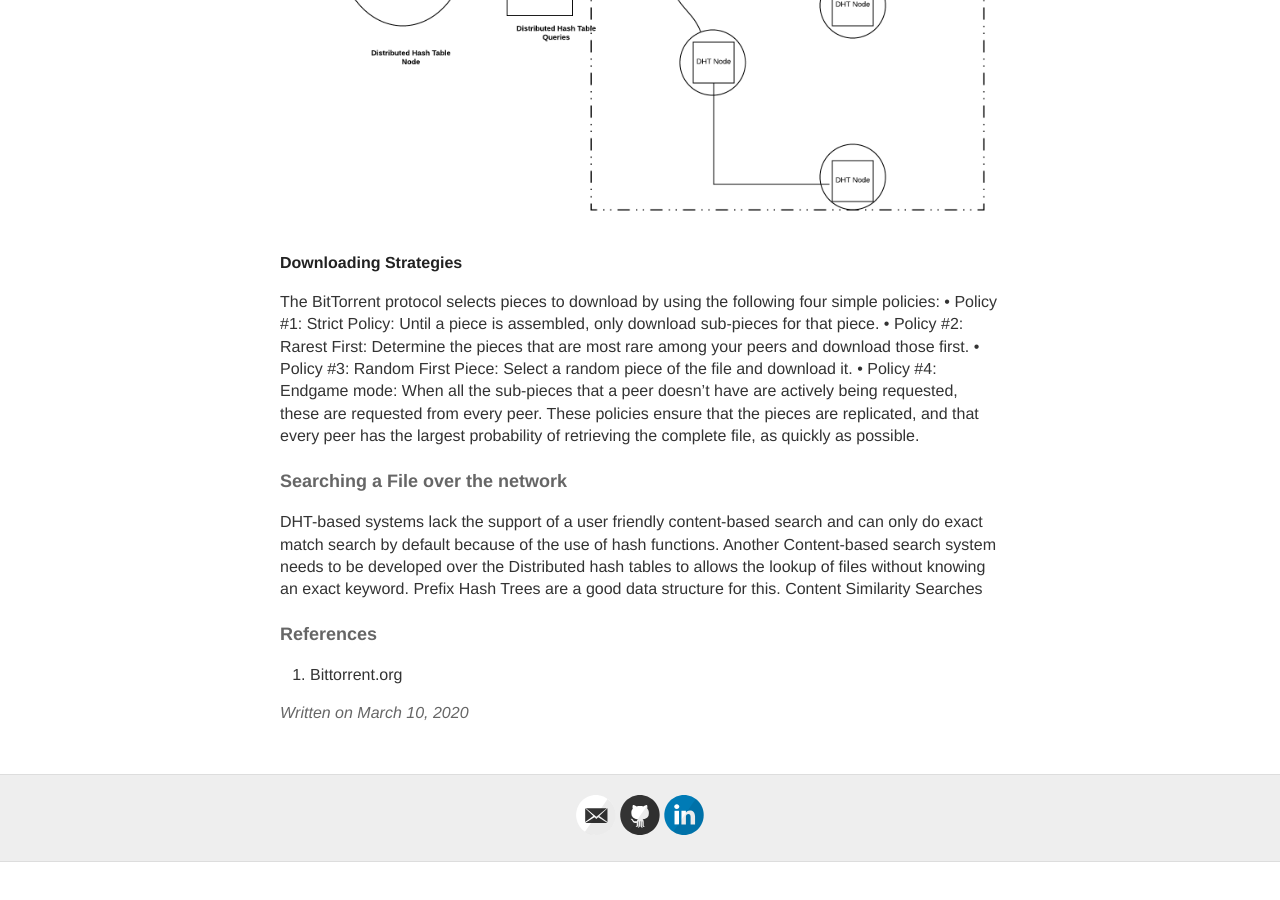
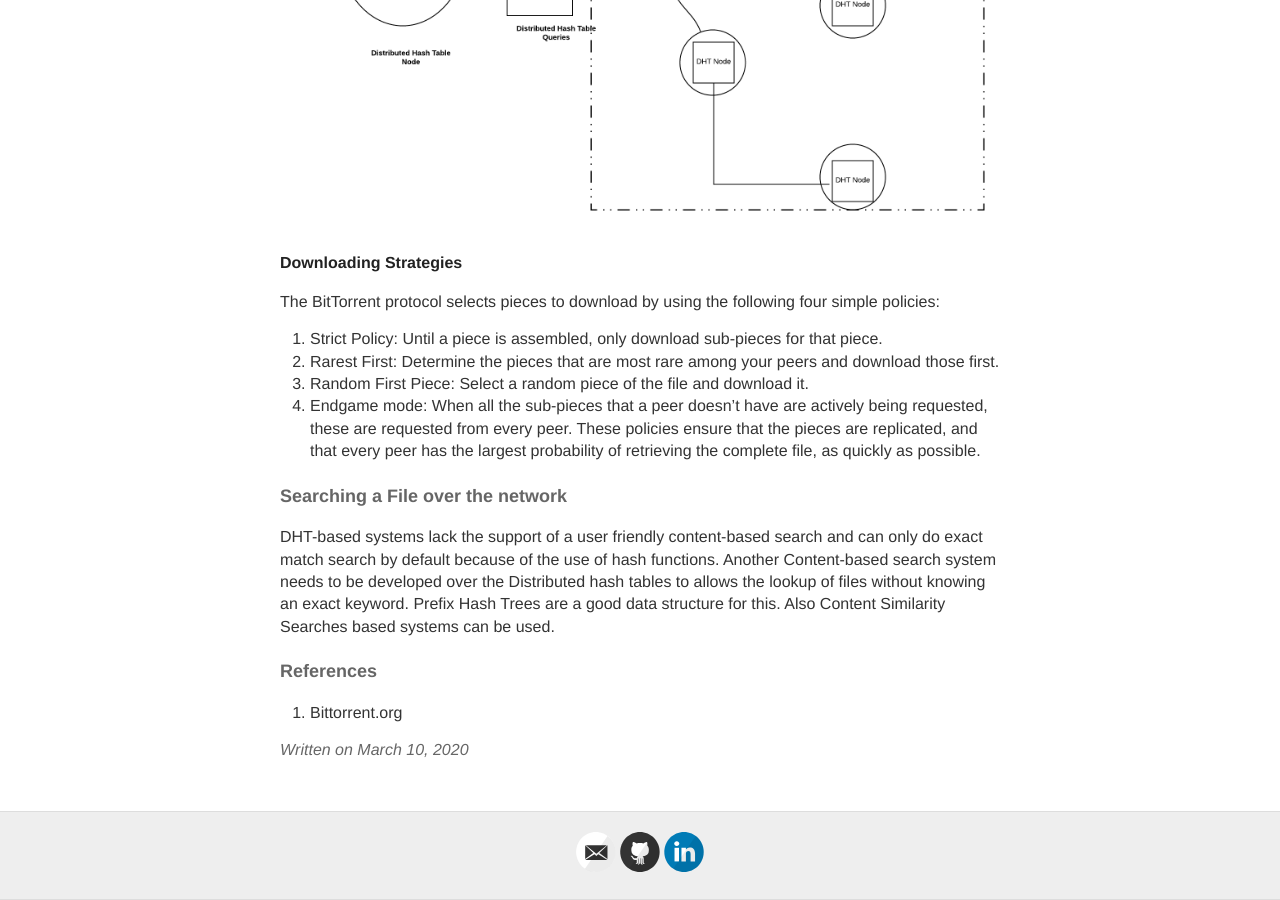
Before and after one commit to siddharthsingh89/siddharthsingh89.github.io, a Jekyll site: the page built from _posts/2020-03-10-P2P-bittorrent_system.md, in a window 1280 px wide and 900 px high, scrolled down 3407 px. Built offline with Jekyll 4.4.1, drawn with Linux system fonts in a browser that asks for light colours; comment, search, counter and statistics services are not loaded; before the commit the page ends 4269 px from its top, so only the background shows below that.

Commit message:
Update 2020-03-10-P2P-bittorrent_system.md

```diff
--- a/_posts/2020-03-10-P2P-bittorrent_system.md
+++ b/_posts/2020-03-10-P2P-bittorrent_system.md
@@ -78,16 +78,18 @@ After the search is exhausted, the client then inserts the peer contact informat
 ##### Downloading Strategies
 
 The BitTorrent protocol selects pieces to download by using the following four simple policies:
-• Policy #1: Strict Policy: Until a piece is assembled, only download sub-pieces for that piece.
-• Policy #2: Rarest First: Determine the pieces that are most rare among your peers and download those first.
-• Policy #3: Random First Piece: Select a random piece of the file and download it.
-• Policy #4: Endgame mode: When all the sub-pieces that a peer doesn’t have are actively being requested, these are requested from every peer.
+1. Strict Policy: Until a piece is assembled, only download sub-pieces for that piece.
+2. Rarest First: Determine the pieces that are most rare among your peers and download those first.
+3. Random First Piece: Select a random piece of the file and download it.
+4. Endgame mode: When all the sub-pieces that a peer doesn’t have are actively being requested, these are requested from every peer.
 These policies ensure that the pieces are replicated, and that every peer has the largest probability of retrieving the complete file, as quickly as possible.
 
 
 #### Searching a File over the network
+
 DHT-based systems lack the support of a user friendly content-based search and can only do exact match search by default because of the use of hash functions. Another Content-based search system needs to be developed over the Distributed hash tables to allows the lookup of files without knowing an exact keyword. Prefix Hash Trees are a good data structure for this.
-Content Similarity Searches
+Also Content Similarity Searches based systems can be used.
 
 #### References
+
 1. Bittorrent.org
```
